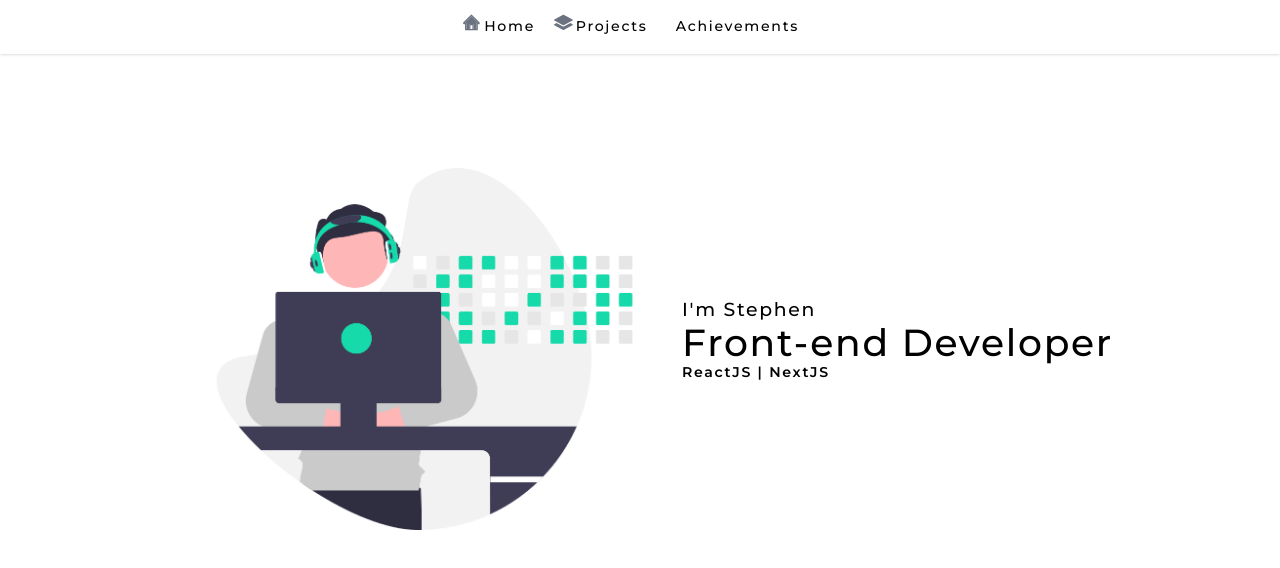
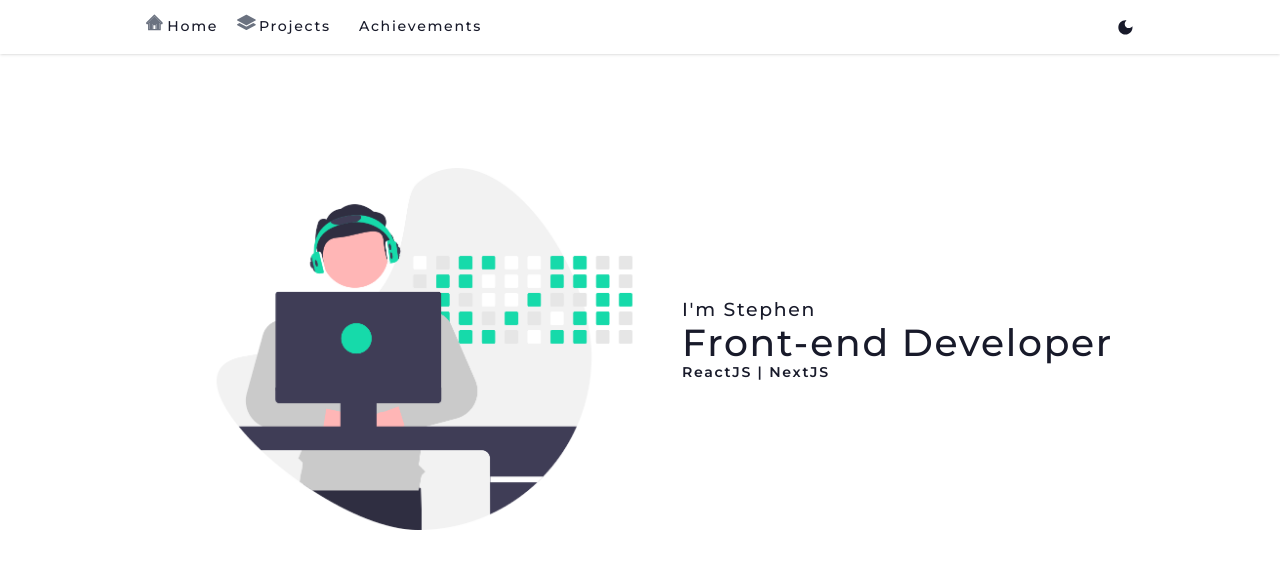
Before and after one commit to Digzcod/nextjs-gym, a Next.js app: page / in a window 1280 px wide. Shown: the top 568 px of the page. Built offline with nearby package versions, Linux system fonts and the light colour scheme.

Commit message:
theme: "dark" "corporate"

```diff
--- a/app/components/00--landingPage/LandingPage.tsx
+++ b/app/components/00--landingPage/LandingPage.tsx
@@ -9,7 +9,7 @@ export default function LandingPage() {
         <Image
           alt="Web developer Digz"
           src={FrontendPic}
-          className="w-full h-full object-cover md"
+          className="w-full h-full object-cover md rounded-lg"
           placeholder="blur"
         />
       </div>
--- a/app/components/00--landingPage/Navbar.tsx
+++ b/app/components/00--landingPage/Navbar.tsx
@@ -1,40 +1,63 @@
 "use client";
+import React, { useEffect, useState } from "react";
+import { AiTwotoneHome } from "react-icons/ai";
+import { BsFillLayersFill } from "react-icons/bs";
+import LightModeRoundedIcon from "@mui/icons-material/LightModeRounded";
+import DarkModeIcon from "@mui/icons-material/DarkMode";
 
-import React, { useState } from "react";
-import { AiTwotoneHome,  } from "react-icons/ai";
-import { BsFillLayersFill } from "react-icons/bs";
-import LightModeRoundedIcon from '@mui/icons-material/LightModeRounded';
-import DarkModeIcon from '@mui/icons-material/DarkMode';
+interface ThemesProps {
+  corporate: string;
+  dark: string;
+}
 
+const themes: ThemesProps = {
+  corporate: 'corporate',
+  dark: 'dark'
+}
 
-
+function getLocalStorage() {
+  return localStorage.getItem('theme') || themes.corporate
+}
 
 export default function Navbar() {
-  // const [lightMode, setLightMode] = useState(false);
+  const [theme, setTheme] = useState(getLocalStorage());
+
+  function handleTheme() {
+    const {corporate, dark} = themes
+    const newTheme =theme === corporate ? dark : corporate
+    setTheme(newTheme)
+  }
+
+  useEffect(function(){
+    document.documentElement.setAttribute('data-theme', theme)
+    localStorage.setItem('theme', theme)
+  },[theme])
 
   return (
     <>
       <nav className="navbar bg-white shadow h-[5rem font-medium flex justify-center space-x-3 py-4">
         <div className="flex items-baseline">
-        <AiTwotoneHome className="text-gray-500  text-2xl font-semibold mr-[-.5rem]"/>
-          <button className="mx-3 text-lg font-medium my-1">
-            Home
-          </button>
+          <AiTwotoneHome className="text-gray-500  text-2xl font-semibold mr-[-.5rem]" />
+          <button className="mx-3 text-lg font-medium my-1">Home</button>
         </div>
         <div className="flex items-baseline">
-        <BsFillLayersFill className="text-gray-500 text-2xl font-semibold mr-[-.5rem]"/>
-          <button className="mx-3 text-lg font-medium my-1">
-            Projects
-          </button>
+          <BsFillLayersFill className="text-gray-500 text-2xl font-semibold mr-[-.5rem]" />
+          <button className="mx-3 text-lg font-medium my-1">Projects</button>
         </div>
         <div className="flex items-baseline">
           <button className="mx-3 text-lg font-medium my-1">
             Achievements
           </button>
         </div>
-        <button>
+        <div className="navbar-end">
           {/* {light ?<LightModeRoundedIcon/> :  <DarkModeIcon/>} */}
-        </button>
+
+          <label className="swap swap-indeterminate">
+            <input type="checkbox" onChange={handleTheme} />
+            <LightModeRoundedIcon className="swap-on" />
+            <DarkModeIcon className="swap-off" />
+          </label>
+        </div>
       </nav>
     </>
   );
--- a/app/layout.tsx
+++ b/app/layout.tsx
@@ -24,8 +24,6 @@ export default function RootLayout({
 
     <html lang="en">
       <body className={fontStyle.className} >
-        <Navbar/>
-
         {children}
       </body>
     </html>
--- a/app/page.tsx
+++ b/app/page.tsx
@@ -1,10 +1,14 @@
 import Image from 'next/image'
 import LandingPage from './components/00--landingPage/LandingPage'
+import Navbar from './components/00--landingPage/Navbar'
 
 export default function Home() {
   return (
+    <>
+    <Navbar/>
     <main className='py-[3rem] px-[3rem]'>
       <LandingPage/>
     </main>
+    </>
   )
 }
--- a/tailwind.config.ts
+++ b/tailwind.config.ts
@@ -17,7 +17,7 @@ const config: Config = {
   // },
   plugins: [require("daisyui")],
   daisyui: {
-    themes: ["cymk"],
+    themes: ["corporate", "dark"],
   },
 }
 export default config
```
